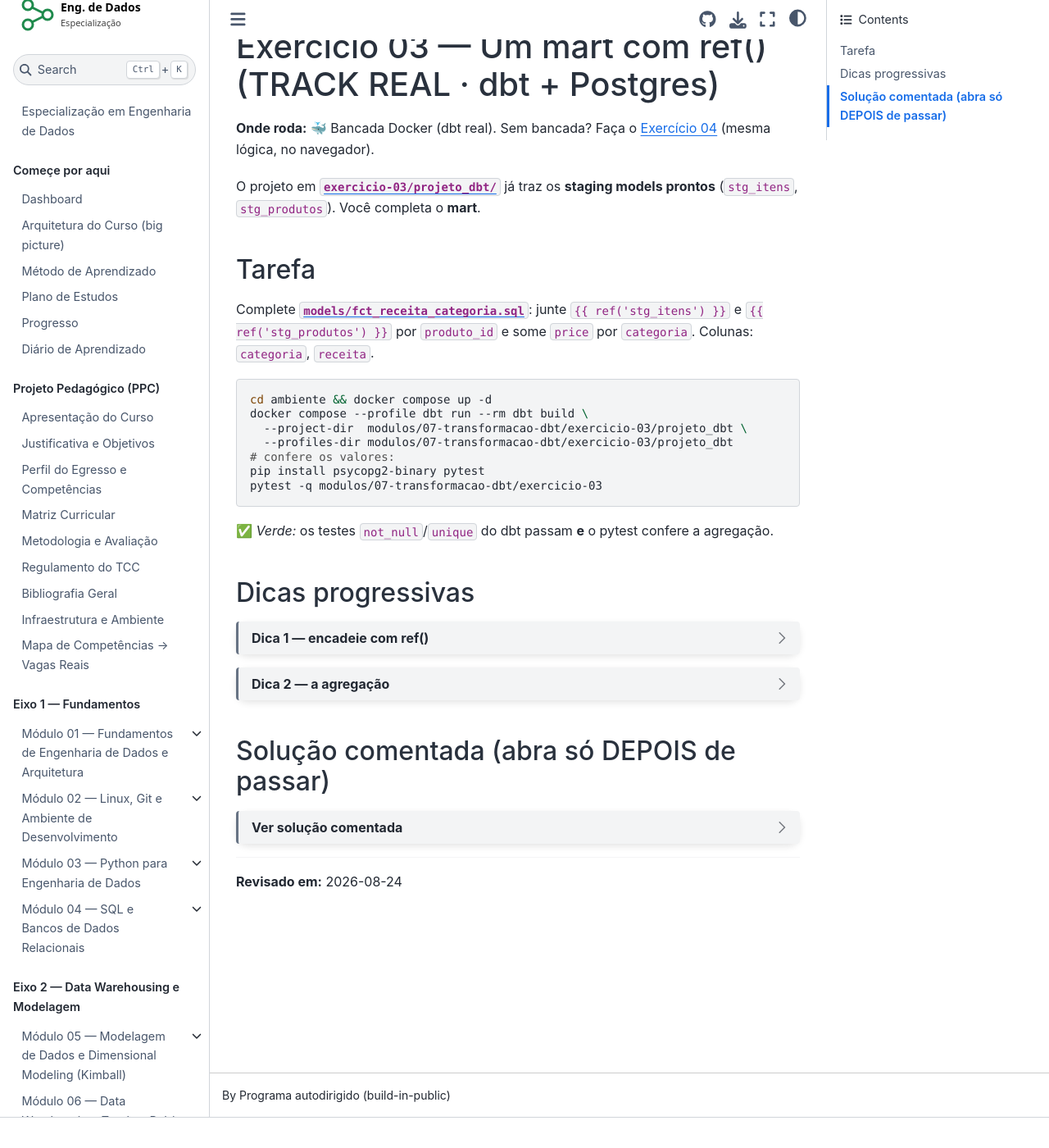
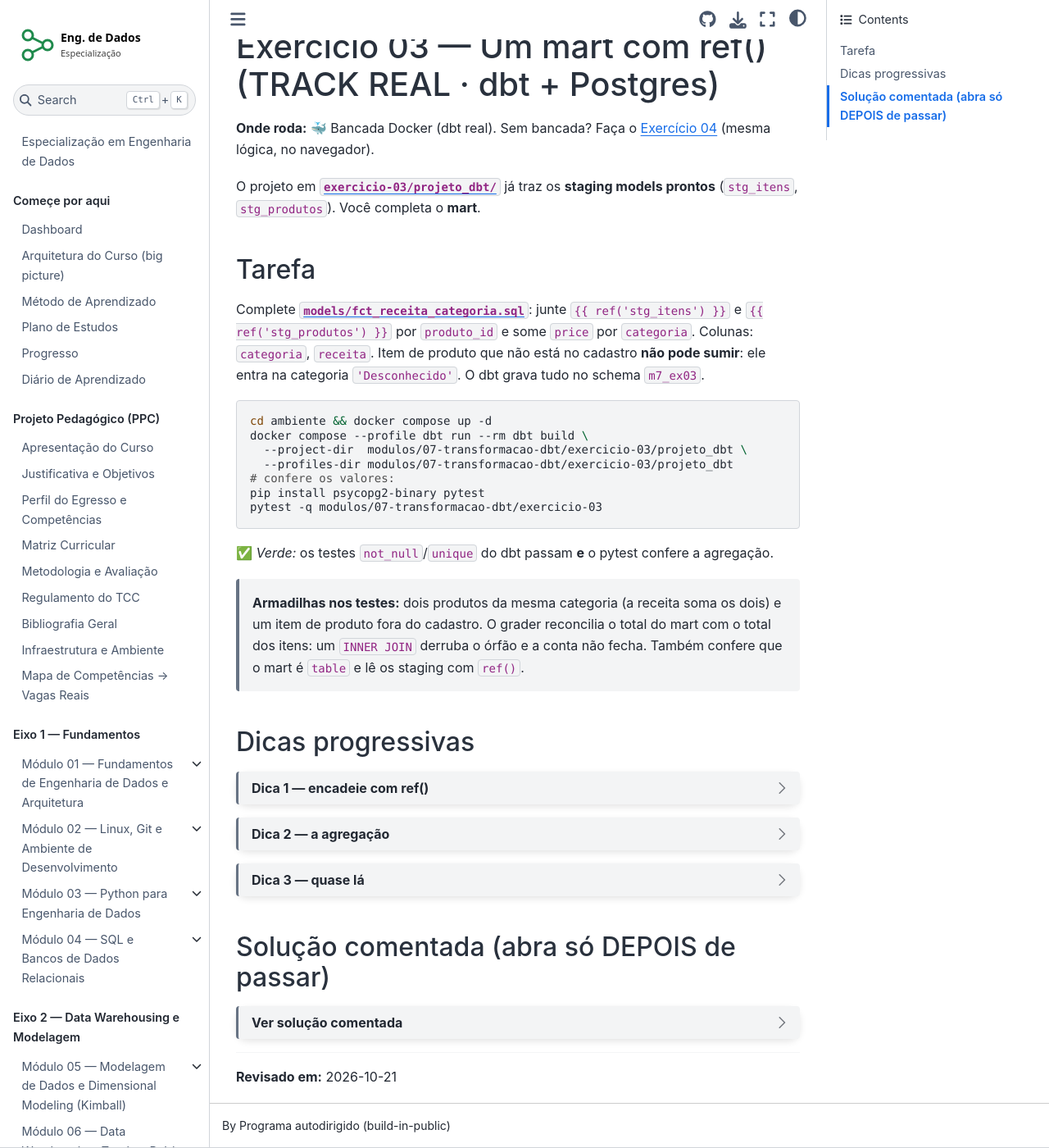
Before and after one commit to alvaroarmani/dataengineering-plataform, a Jupyter Book: the page built from modulos/07-transformacao-dbt/exercicio-03.md, in a window 1280 px wide and 1400 px high, scrolled down 38 px. Shown: the whole window at 82% size. Built offline with Jupyter Book 1.0.4 settings and Sphinx 7.4.7 and the Sphinx Book theme 1.1.4, drawn with Linux system fonts in a browser that asks for light colours; pages that are not in the unit, such as notebooks, are missing from menus.

Commit message:
feat(pratica): aprofunda os graders dbt do M07 e versiona os seeds
- .gitignore ignorava todo *.csv: nenhum seed dbt estava no repositório,
  então `dbt build` falhava num clone novo (M07 ex-01/03/05 e starter do eixo 2)
- um schema por exercício (m7_ex01/03/05): ex-03 e ex-05 tinham seeds e
  models de nomes iguais em public e se sobrescreviam
- ex-01: UF com espaços no seed, checagem de tipos e de linhas; skip só
  quando a tabela não existe (coluna faltando agora é falha)
- ex-03: segundo produto na mesma categoria, item órfão -> 'Desconhecido'
  (alinha com o espelho ex-04), reconciliação mart x itens, materialização
  e ref() checados
- enunciados: escada de 3 dicas, notas de armadilhas; comentário do stub
  apontava para um sources.yml inexistente

Validado na bancada: stub falha, INNER JOIN/UPPER sem TRIM falham e a
solução comentada do .md passa.

Co-Authored-By: Claude Opus 5.5 <noreply@anthropic.com>

````diff
--- a/modulos/07-transformacao-dbt/exercicio-03.md
+++ b/modulos/07-transformacao-dbt/exercicio-03.md
@@ -9,7 +9,8 @@ models prontos** (`stg_itens`, `stg_produtos`). Você completa o **mart**.
 ## Tarefa
 Complete [`models/fct_receita_categoria.sql`](exercicio-03/projeto_dbt/models/fct_receita_categoria.sql):
 junte `{{ ref('stg_itens') }}` e `{{ ref('stg_produtos') }}` por `produto_id` e some `price`
-por `categoria`. Colunas: `categoria`, `receita`.
+por `categoria`. Colunas: `categoria`, `receita`. Item de produto que não está no cadastro
+**não pode sumir**: ele entra na categoria `'Desconhecido'`. O dbt grava tudo no schema `m7_ex03`.
 
 ```bash
 cd ambiente && docker compose up -d
@@ -22,12 +23,19 @@ pytest -q modulos/07-transformacao-dbt/exercicio-03
 ```
 ✅ *Verde:* os testes `not_null`/`unique` do dbt passam **e** o pytest confere a agregação.
 
+> **Armadilhas nos testes:** dois produtos da mesma categoria (a receita soma os dois) e um item de produto fora do cadastro. O grader reconcilia o total do mart com o total dos itens: um `INNER JOIN` derruba o órfão e a conta não fecha. Também confere que o mart é `table` e lê os staging com `ref()`.
+
 ## Dicas progressivas
 :::{dropdown} Dica 1 — encadeie com ref()
-`from {{ ref('stg_itens') }} i join {{ ref('stg_produtos') }} p on i.produto_id = p.produto_id`.
+O mart lê **models**, não seeds: `from {{ ref('stg_itens') }} i ... {{ ref('stg_produtos') }} p`, ligados por `produto_id`.
 :::
 :::{dropdown} Dica 2 — a agregação
-`select p.categoria, sum(i.price) as receita ... group by p.categoria`.
+Qual tabela manda no grão? Os **itens** (é deles a receita). Por isso o join parte dos itens e
+não pode descartar item sem produto: `left join`, não `join`.
+:::
+:::{dropdown} Dica 3 — quase lá
+`select coalesce(p.categoria, 'Desconhecido') as categoria, sum(i.price) as receita
+from {{ ref('stg_itens') }} i left join {{ ref('stg_produtos') }} p on i.produto_id = p.produto_id group by 1`.
 :::
 
 ## Solução comentada (abra só DEPOIS de passar)
@@ -36,15 +44,17 @@ pytest -q modulos/07-transformacao-dbt/exercicio-03
 {{ config(materialized='table') }}
 
 select
-    p.categoria,
-    sum(i.price) as receita
+    coalesce(p.categoria, 'Desconhecido') as categoria,
+    sum(i.price)                          as receita
 from {{ ref('stg_itens') }} i
-join {{ ref('stg_produtos') }} p on i.produto_id = p.produto_id
-group by p.categoria
+left join {{ ref('stg_produtos') }} p on i.produto_id = p.produto_id   -- LEFT: nada some
+group by 1
 ```
 Repare: o mart lê **outros models** (`ref`), não a fonte crua — é isso que constrói o DAG
-(`stg_* → fct_*`) e o lineage. Marts como `table` porque dashboards os leem muitas vezes.
+(`stg_* → fct_*`) e o lineage. O `left join` com `coalesce` garante que o total do mart
+reconcilia com o total dos itens: receita de produto fora do cadastro aparece como
+`'Desconhecido'` em vez de sumir sem aviso. Marts como `table` porque dashboards os leem muitas vezes.
 :::
 
 ---
-**Revisado em:** 2026-08-24
+**Revisado em:** 2026-10-21
````
Also changed, not shown: modulos/07-transformacao-dbt/exercicio-01.md (+14 -6 lines), 15 other files.
